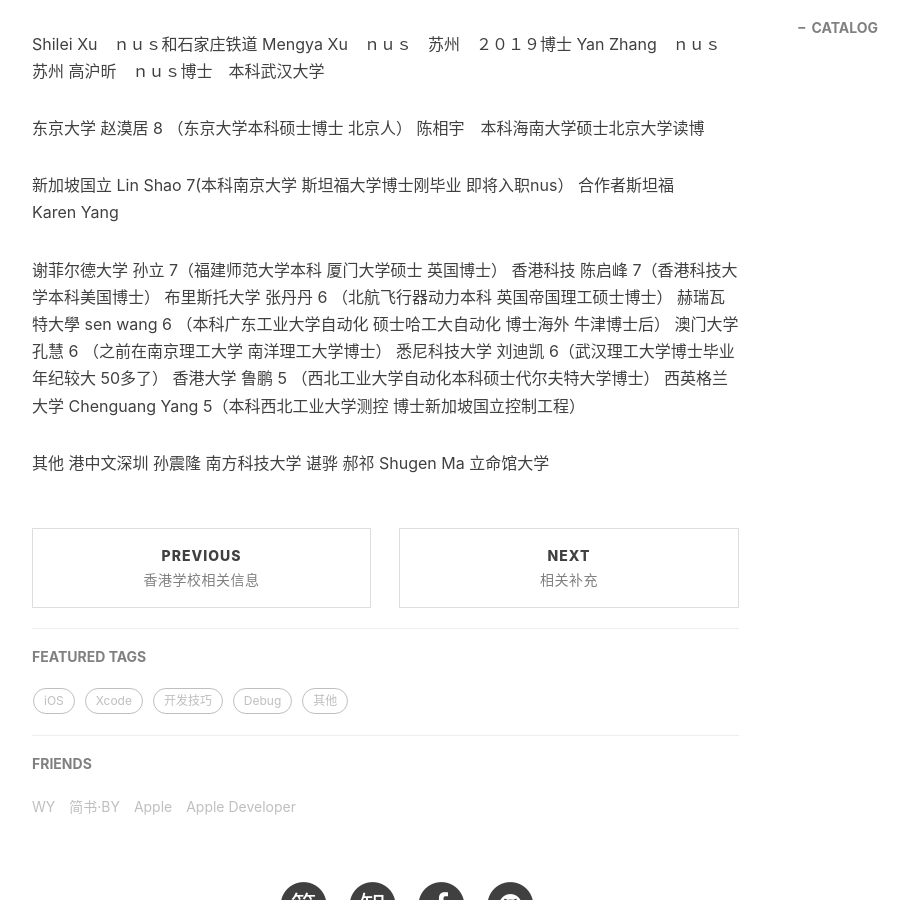
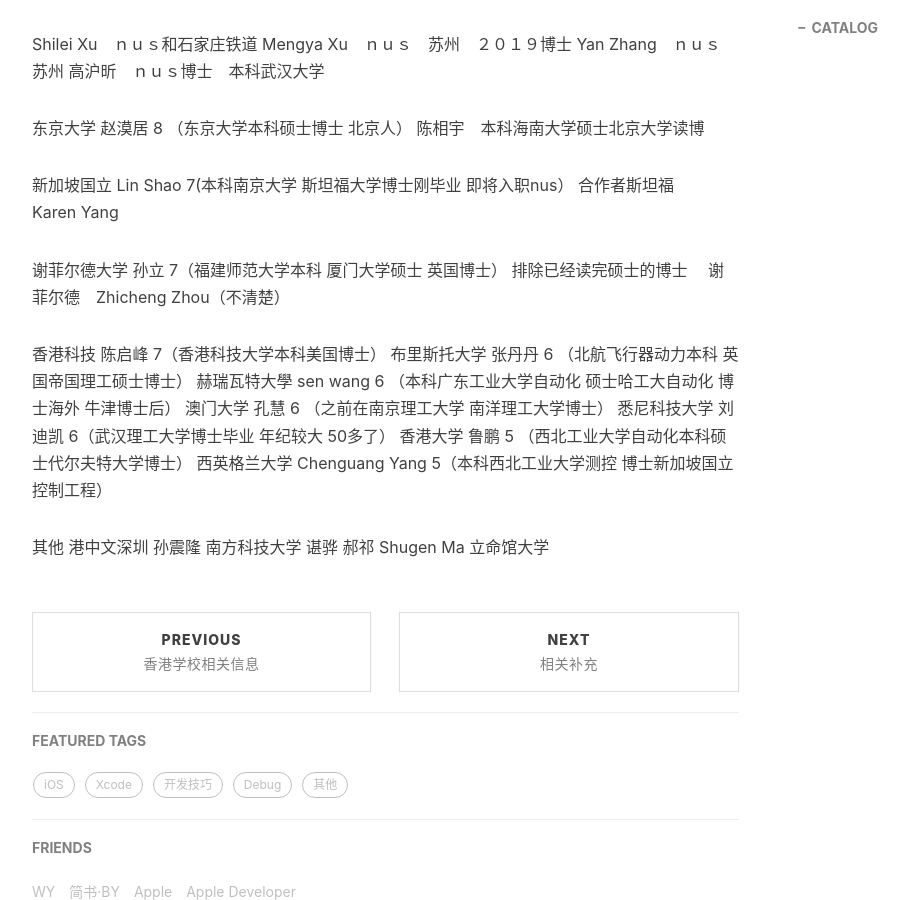
Before and after one commit to pengjiao123/pengjiao123.github.io, a Jekyll site: the page built from _posts/2022-06-18-实习相关.md, in a window 1280 px wide and 900 px high, scrolled down 3299 px. Shown: the whole window, without its empty margins (233-1142 px from the left). Built offline with Jekyll 4.4.1, drawn with Linux system fonts in a browser that asks for light colours; nearby versions of some CDN libraries; comment, search, counter and statistics services are not loaded.

Commit message:
Update 2022-06-18-实习相关.md

```diff
--- a/_posts/2022-06-18-实习相关.md
+++ b/_posts/2022-06-18-实习相关.md
@@ -175,6 +175,8 @@
 
 
  谢菲尔德大学 孙立 7（福建师范大学本科 厦门大学硕士 英国博士）
+ 排除已经读完硕士的博士　 谢菲尔德　Zhicheng Zhou（不清楚）
+
 香港科技 陈启峰 7（香港科技大学本科美国博士）
 布里斯托大学 张丹丹 6 （北航飞行器动力本科 英国帝国理工硕士博士）
 赫瑞瓦特大學 sen wang 6 （本科广东工业大学自动化 硕士哈工大自动化 博士海外 牛津博士后）
```
